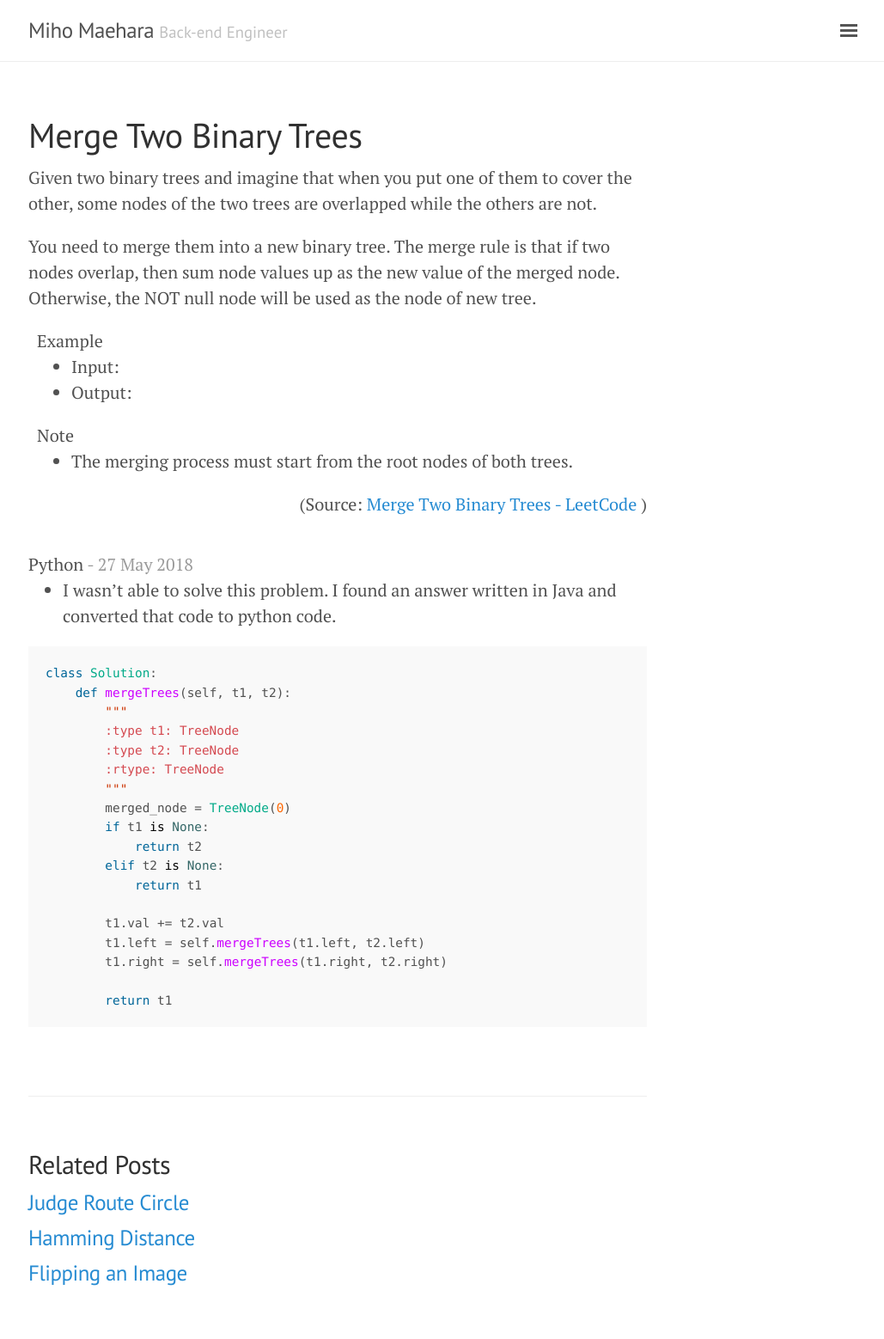
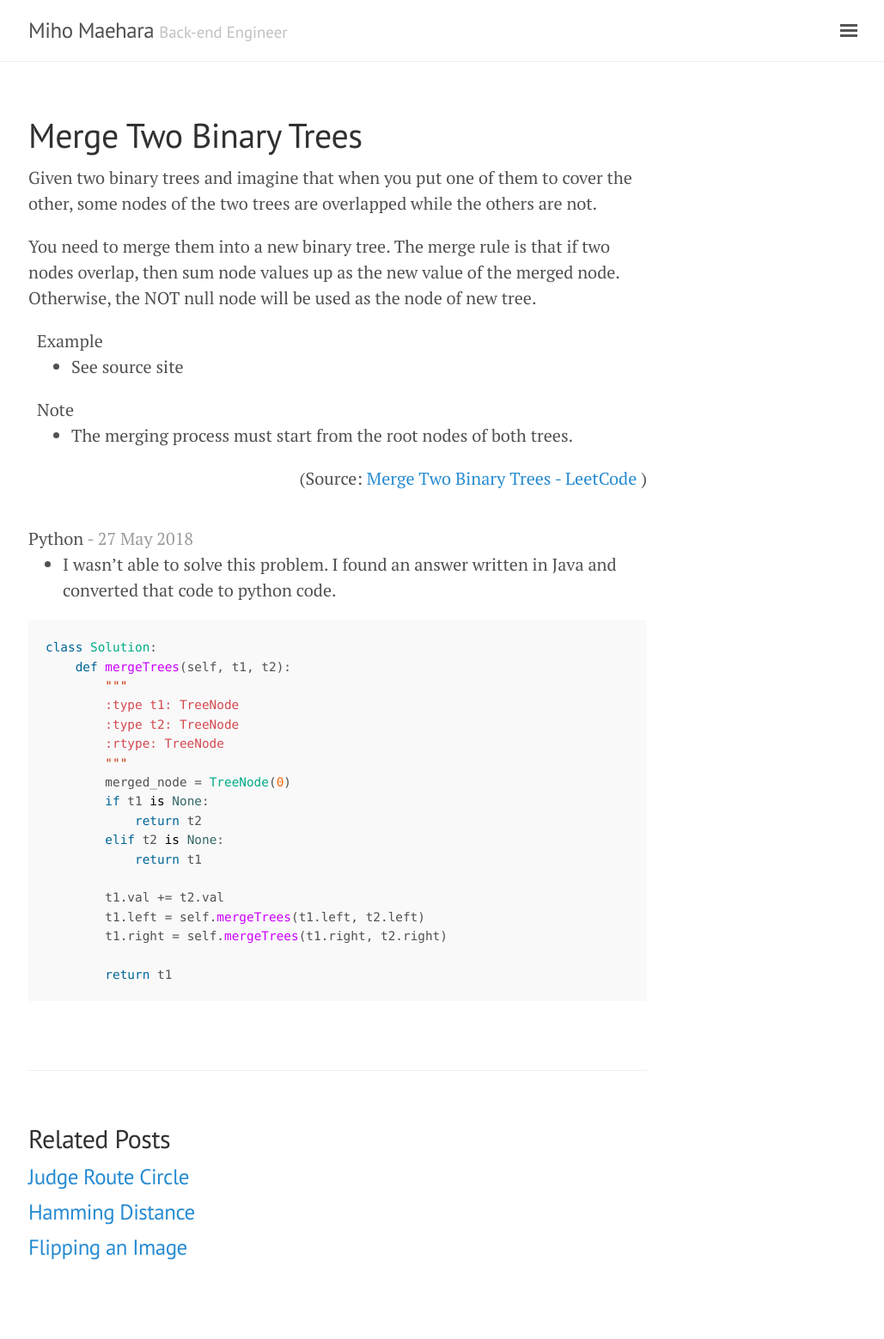
Before and after one commit to rami6/portfolio, a Jekyll site: the page built from algorithms/_posts/2018-05-27-merge-two-binary-trees.md, in a window 1280 px wide. Shown: the whole page at 86% size, without its empty margins (247-1276 px from the left). Built offline with Jekyll 4.4.1, drawn with Linux system fonts in a browser that asks for light colours; after the commit the page ends 1528 px from its top, so only the background shows below that.

Commit message:
Update to deal with several conditions of example input/output

```diff
--- a/_includes/problem.html
+++ b/_includes/problem.html
@@ -5,6 +5,7 @@
 </div>
 
 <div class="problem-info">
+    {% if include.example != null %}
         <div>
         {% for ex in include.example %}
             {% if forloop.length == 1 %}
@@ -12,12 +13,20 @@
             {% elsif forloop.length > 1 %}
                 Example {{ forloop.index }}
             {% endif %}
+
+            {% if ex.input == null %}
+            <ul>
+                <li>See source site</li>
+            </ul>
+            {% else %}
             <ul>
                 <li>Input: {{ ex.input | markdownify | remove: '<p>' | remove: '</p>' }}</li>
                 <li>Output: {{ ex.output | markdownify | remove: '<p>' | remove: '</p>' }}</li>
             </ul>
+            {% endif %}
         {% endfor %}
         </div>
+    {% endif %}
 
     {% if include.note != null %}
         Note
```
Lines whose indentation alone changed are shown as unchanged.
